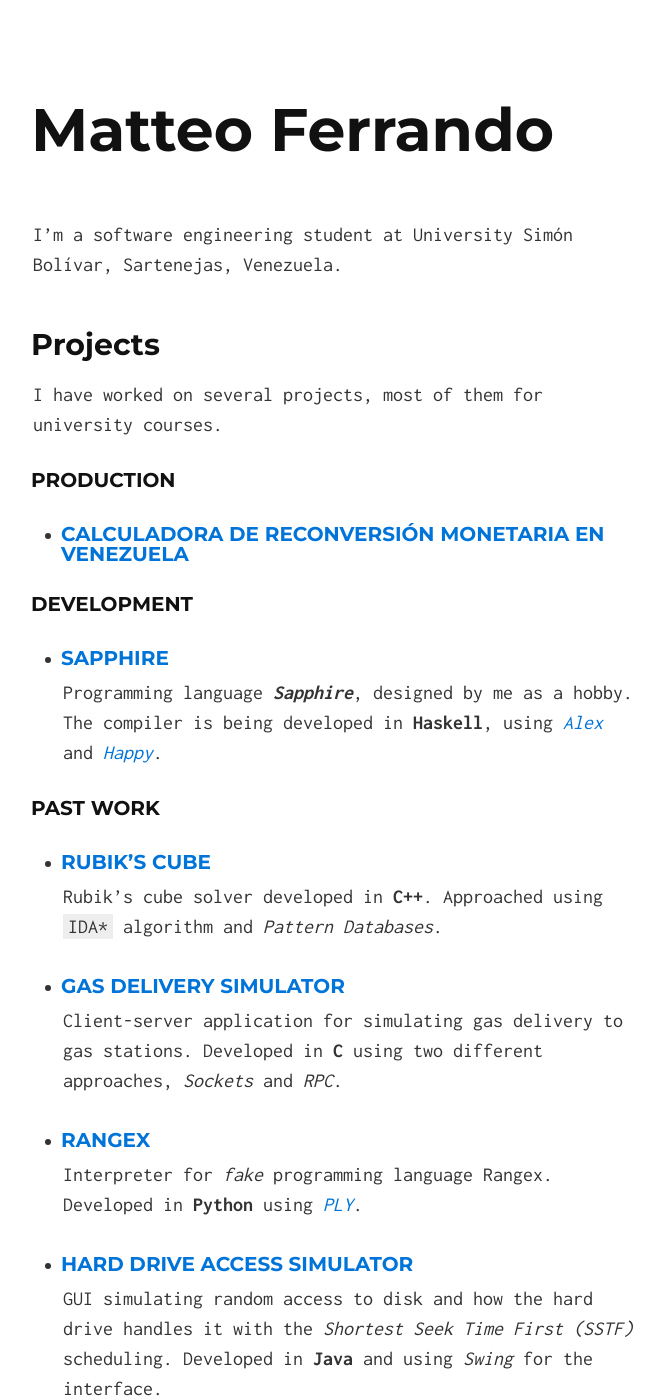
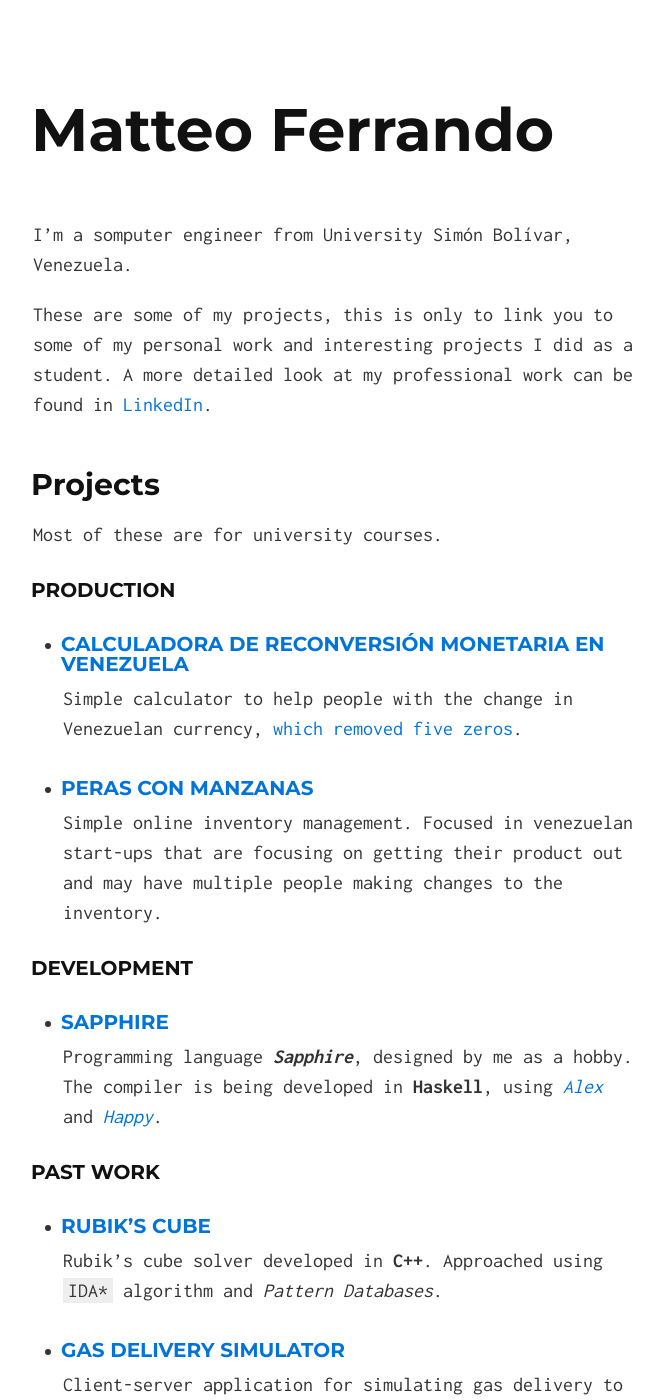
Before and after one commit to chamini2/chamini2.github.io, a Jekyll site: the page built from index.html, in a window 1280 px wide and 1400 px high. Shown: the whole window, without its empty margins (307-971 px from the left). Built offline with Jekyll 4.4.1, drawn with Linux system fonts in a browser that asks for light colours; Markdown is read by kramdown in place of the engine named in the settings; some of the changed text lies outside the part shown.

Commit message:
add perasconmanzanas and fix some details

```diff
--- a/_includes/index.md
+++ b/_includes/index.md
@@ -1,12 +1,22 @@
-I'm a software engineering student at University Simón Bolívar, Sartenejas, Venezuela.
+I'm a somputer engineer from University Simón Bolívar, Venezuela.
+
+These are some of my projects, this is only to link you to some of my personal work
+and interesting projects I did as a student. A more detailed look at my professional work
+can be found in [LinkedIn](https://www.linkedin.com/in/chamini2).
 
 ## Projects
 
-I have worked on several projects, most of them for university courses.
+Most of these are for university courses.
 
 ### Production
 
-* #### [Calculadora de reconversión monetaria en Venezuela](/calculadora-reconversion-monetaria)
+* #### [Calculadora de reconversión monetaria en Venezuela](https://chamini2.github.io/calculadora-reconversion-monetaria/)
+Simple calculator to help people with the change in Venezuelan currency,
+[which removed five zeros](https://en.wikipedia.org/wiki/Venezuelan_bol%C3%ADvar#Bol%C3%ADvar_soberano).
+
+* #### [Peras con Manzanas](https://perasconmanzanas.com/)
+Simple online inventory management. Focused in venezuelan start-ups that are focusing on getting
+their product out and may have multiple people making changes to the inventory.
 
 ### Development
 
@@ -25,11 +35,13 @@ Client-server application for simulating gas delivery to gas stations.
 Developed in **C** using two different approaches, *Sockets* and *RPC*.
 
 * #### [Rangex](https://gtihub.com/chamini2/rangex)
-Interpreter for *fake* programming language Rangex.
+Interpreter for programming language Rangex, designed specifically for the course.
 Developed in **Python** using *[PLY](http://www.dabeaz.com/ply/)*.
 
 * #### [Hard drive access simulator](https://github.com/chamini2/disk_simulator)
-GUI simulating random access to disk and how the hard drive handles it with the *Shortest Seek Time First (SSTF)* scheduling. Developed in **Java** and using *Swing* for the interface.
+GUI simulating random access to disk and how the hard drive handles it with the
+*Shortest Seek Time First (SSTF)* scheduling. Developed in **Java**
+and using *Swing* for the interface.
 
 * #### [Wordsearch](https://github.com/chamini2/wordsearch)
 Wordsearch solver developed in **SWI-Prolog**.
@@ -47,9 +59,6 @@ Wordsearch solver developed in **SWI-Prolog**.
     <a class="social" href="http://facebook.com/chamini2" alt="Facebook">
         <img src="/img/facebook-128.png">
     </a>
-    <a class="social" href="http://instagram.com/chamini2" alt="Instagram">
-        <img src="/img/instagram-128.png">
-    </a>
     <a class="social" href="http://github.com/chamini2" alt="GitHub">
         <img src="/img/github-128.png">
     </a>
```
